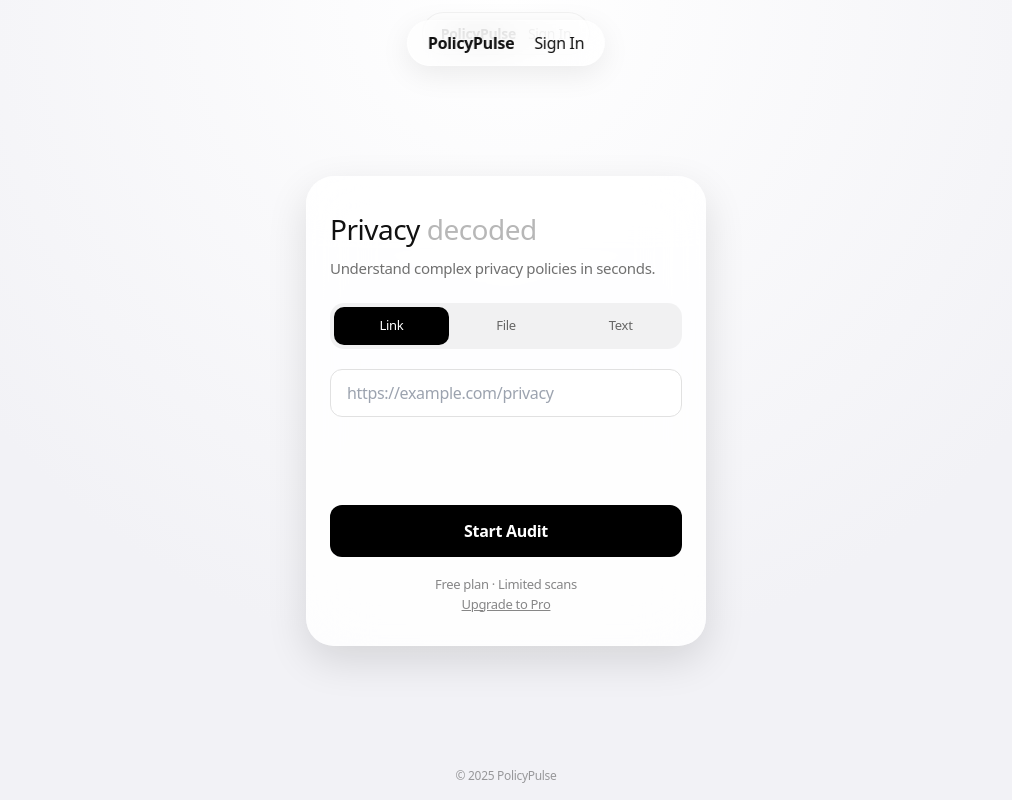
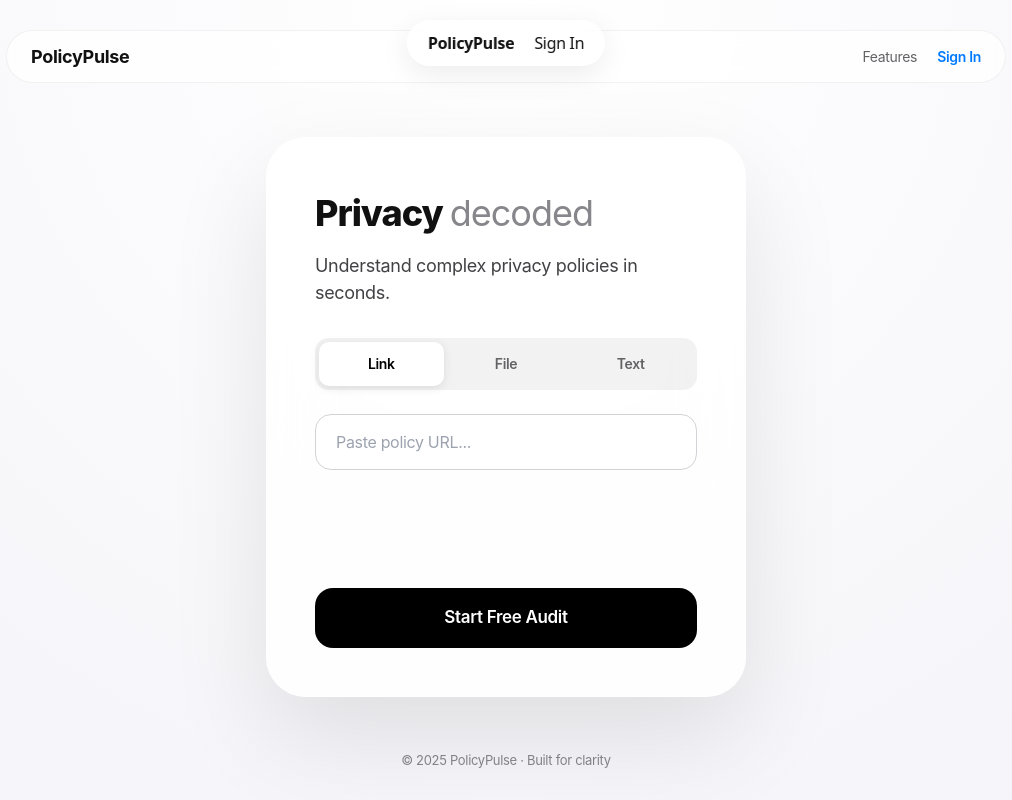
Before and after one commit to hitesh0702/policy-final-, a React (Vite) app: page / in a window 1280 px wide. Shown: the whole page, without its empty margins (134-1146 px from the left). Built offline with nearby package versions, Linux system fonts and the light colour scheme; no server answers.

Commit message:
Update HomePage.tsx

```diff
--- a/components/HomePage.tsx
+++ b/components/HomePage.tsx
@@ -1,105 +1,113 @@
-import React, { useState } from "react";
-
-const glass = {
-  background: "rgba(255,255,255,0.85)",
-  backdropFilter: "blur(30px)",
-  WebkitBackdropFilter: "blur(30px)",
-  borderRadius: 28,
-  // Reduced shadow for mobile so it doesn't look "dirty" on small screens
-  boxShadow: "0 15px 40px rgba(0,0,0,0.12)",
-};
+import React, { useState, useRef, useEffect } from "react";
 
 const HomePage = () => {
   const [mode, setMode] = useState<"link" | "file" | "text">("link");
+  const [fileName, setFileName] = useState<string | null>(null);
+  const [isMobile, setIsMobile] = useState(false);
+  const fileInputRef = useRef<HTMLInputElement>(null);
+
+  // Check screen size to adjust UI dynamically
+  useEffect(() => {
+    const checkSize = () => setIsMobile(window.innerWidth < 768);
+    checkSize();
+    window.addEventListener("resize", checkSize);
+    return () => window.removeEventListener("resize", checkSize);
+  }, []);
+
+  const handleFileClick = () => fileInputRef.current?.click();
+  const handleFileChange = (e: React.ChangeEvent<HTMLInputElement>) => {
+    if (e.target.files?.[0]) setFileName(e.target.files[0].name);
+  };
+
+  // Dynamic Styles
+  const containerStyle: React.CSSProperties = {
+    minHeight: "100svh",
+    background: "radial-gradient(circle at top, #ffffff 0%, #f4f4f9 100%)",
+    display: "flex",
+    flexDirection: "column",
+    fontFamily: '-apple-system, system-ui, sans-serif',
+    transition: "all 0.3s ease",
+  };
+
+  const cardStyle: React.CSSProperties = {
+    width: "100%",
+    // Mobile is narrow, Desktop is wider
+    maxWidth: isMobile ? "100%" : "480px",
+    padding: isMobile ? "32px 24px" : "48px",
+    background: "rgba(255,255,255,0.82)",
+    backdropFilter: "blur(30px)",
+    WebkitBackdropFilter: "blur(30px)",
+    borderRadius: isMobile ? 32 : 40,
+    boxShadow: isMobile
+      ? "0 20px 40px rgba(0,0,0,0.08)"
+      : "0 40px 100px rgba(0,0,0,0.1)",
+    border: "1px solid rgba(255,255,255,0.4)",
+    boxSizing: "border-box",
+  };
 
   return (
-    <div
-      style={{
-        // Changed to minHeight so it can grow if the keyboard pops up
-        minHeight: "100svh",
-        background: "radial-gradient(circle at top, #ffffff 0%, #f2f2f6 65%)",
-        display: "flex",
-        flexDirection: "column",
-        position: "relative",
-      }}
-    >
-      {/* HEADER */}
-      <div
-        style={{
-          paddingTop: "calc(12px + env(safe-area-inset-top))",
-          display: "flex",
-          justifyContent: "center",
-          width: "100%",
-          zIndex: 10,
-        }}
-      >
-        <div
-          style={{
-            padding: "10px 18px",
-            borderRadius: 999,
-            background: "rgba(255,255,255,0.9)",
-            backdropFilter: "blur(20px)",
-            display: "flex",
-            gap: 12,
-            fontSize: 14,
-            border: "1px solid rgba(0,0,0,0.05)"
-          }}
-        >
-          <strong>PolicyPulse</strong>
-          <span style={{ opacity: 0.5, cursor: "pointer" }}>Sign In</span>
-        </div>
-      </div>
-
-      {/* CENTER CARD */}
-      <div
-        style={{
-          flex: 1,
-          display: "flex",
-          alignItems: "center",
-          justifyContent: "center",
-          padding: "20px 16px", // Space for mobile edges
-        }}
-      >
+    <div style={containerStyle}>
+      {/* RESPONSIVE HEADER */}
+      <header style={{ padding: isMobile ? "20px 16px" : "30px 40px", display: "flex", justifyContent: "center" }}>
         <div style={{
           width: "100%",
-          maxWidth: 400,
-          padding: "32px 24px",
-          boxSizing: "border-box",
-          ...glass
+          maxWidth: 1000,
+          padding: "12px 24px",
+          borderRadius: 999,
+          background: "rgba(255,255,255,0.7)",
+          backdropFilter: "blur(10px)",
+          display: "flex",
+          justifyContent: "space-between",
+          alignItems: "center",
+          border: "1px solid rgba(0,0,0,0.05)"
         }}>
-          <h1 style={{ fontSize: 28, marginBottom: 8, letterSpacing: "-0.5px" }}>
-            Privacy <span style={{ opacity: 0.3 }}>decoded</span>
+          <strong style={{ fontSize: isMobile ? 16 : 18 }}>PolicyPulse</strong>
+          <nav style={{ display: "flex", gap: 20, alignItems: "center" }}>
+            {!isMobile && <span style={{ fontSize: 14, color: "#636366", cursor: "pointer" }}>Features</span>}
+            <span style={{ fontSize: 14, fontWeight: 600, color: "#007AFF", cursor: "pointer" }}>Sign In</span>
+          </nav>
+        </div>
+      </header>
+
+      {/* CONTENT AREA */}
+      <main style={{ flex: 1, display: "flex", alignItems: "center", justifyContent: "center", padding: "20px" }}>
+        <div style={cardStyle}>
+          <h1 style={{
+            fontSize: isMobile ? 28 : 36,
+            fontWeight: 800,
+            marginBottom: 12,
+            letterSpacing: "-1px"
+          }}>
+            Privacy <span style={{ color: "#86868b", fontWeight: 400 }}>decoded</span>
           </h1>
 
-          <p style={{ fontSize: 15, opacity: 0.6, marginBottom: 24, lineHeight: "1.4" }}>
+          <p style={{
+            fontSize: isMobile ? 16 : 18,
+            color: "#424245",
+            marginBottom: 32,
+            lineHeight: "1.5"
+          }}>
             Understand complex privacy policies in seconds.
           </p>
 
           {/* TABS */}
-          <div
-            style={{
-              display: "flex",
-              background: "rgba(0,0,0,0.05)",
-              borderRadius: 14,
-              padding: 4,
-              marginBottom: 20,
-            }}
-          >
+          <div style={{ display: "flex", background: "rgba(0,0,0,0.05)", borderRadius: 14, padding: 4, marginBottom: 24 }}>
             {["link", "file", "text"].map((t) => (
               <button
                 key={t}
                 onClick={() => setMode(t as any)}
                 style={{
                   flex: 1,
-                  height: 38,
+                  height: 44,
                   borderRadius: 10,
                   border: "none",
-                  background: mode === t ? "#000" : "transparent",
-                  color: mode === t ? "#fff" : "#666",
-                  fontSize: 13,
-                  fontWeight: 500,
-                  transition: "all 0.2s ease",
-                  cursor: "pointer"
+                  background: mode === t ? "#fff" : "transparent",
+                  color: mode === t ? "#000" : "#636366",
+                  fontSize: 14,
+                  fontWeight: 600,
+                  boxShadow: mode === t ? "0 2px 10px rgba(0,0,0,0.1)" : "none",
+                  cursor: "pointer",
+                  transition: "0.2s"
                 }}
               >
                 {t.charAt(0).toUpperCase() + t.slice(1)}
@@ -108,50 +116,37 @@
           </div>
 
           {/* INPUT AREA */}
-          <div style={{ minHeight: 120 }}>
+          <div style={{ minHeight: 150 }}>
             {mode === "link" && (
               <input
-                placeholder="https://example.com/privacy"
-                style={{
-                  width: "100%",
-                  height: 48,
-                  padding: "0 16px",
-                  borderRadius: 12,
-                  border: "1px solid #e1e1e1",
-                  fontSize: 16, // Prevents iOS zoom on focus
-                  boxSizing: "border-box"
-                }}
+                type="url"
+                placeholder="Paste policy URL..."
+                style={{ width: "100%", height: 56, padding: "0 20px", borderRadius: 16, border: "1px solid #d2d2d7", fontSize: 16, outline: "none" }}
               />
             )}
 
             {mode === "file" && (
               <div
+                onClick={handleFileClick}
                 style={{
-                  border: "2px dashed #e1e1e1",
-                  borderRadius: 12,
-                  padding: "24px 10px",
+                  border: "2px dashed #d2d2d7",
+                  borderRadius: 16,
+                  padding: isMobile ? "40px 20px" : "60px 20px",
                   textAlign: "center",
-                  fontSize: 14,
-                  color: "#888",
+                  cursor: "pointer",
+                  background: "rgba(0,0,0,0.01)",
                 }}
               >
-                Tap to upload PDF
+                <input type="file" ref={fileInputRef} onChange={handleFileChange} style={{ display: 'none' }} accept=".pdf,.txt" />
+                <div style={{ fontSize: 16, fontWeight: 600 }}>{fileName || "Click to upload PDF"}</div>
+                <div style={{ fontSize: 13, color: "#86868b", marginTop: 8 }}>Supports PDF, TXT up to 10MB</div>
               </div>
             )}
 
             {mode === "text" && (
               <textarea
-                placeholder="Paste privacy policy text…"
-                style={{
-                  width: "100%",
-                  height: 120,
-                  padding: 16,
-                  borderRadius: 12,
-                  border: "1px solid #e1e1e1",
-                  fontSize: 16,
-                  resize: "none",
-                  boxSizing: "border-box"
-                }}
+                placeholder="Paste text here..."
+                style={{ width: "100%", height: 150, padding: 20, borderRadius: 16, border: "1px solid #d2d2d7", fontSize: 16, resize: "none", outline: "none" }}
               />
             )}
           </div>
@@ -159,49 +154,26 @@
           <button
             style={{
               width: "100%",
-              height: 52,
-              borderRadius: 12,
+              height: 60,
+              borderRadius: 18,
               background: "#000",
               color: "#fff",
               border: "none",
-              fontSize: 16,
+              fontSize: 17,
               fontWeight: 600,
-              marginTop: 16,
-              cursor: "pointer"
+              marginTop: 24,
+              cursor: "pointer",
+              transition: "transform 0.1s active",
             }}
           >
-            Start Audit
+            Start Free Audit
           </button>
+        </div>
+      </main>
 
-          <div
-            style={{
-              marginTop: 18,
-              textAlign: "center",
-              fontSize: 13,
-              opacity: 0.5,
-            }}
-          >
-            Free plan · Limited scans
-            <br />
-            <span style={{ textDecoration: "underline", cursor: "pointer" }}>
-              Upgrade to Pro
-            </span>
-          </div>
-        </div>
-      </div>
-
-      {/* FOOTER */}
-      <div
-        style={{
-          paddingBottom: "calc(15px + env(safe-area-inset-bottom))",
-          width: "100%",
-          textAlign: "center",
-          fontSize: 12,
-          opacity: 0.4,
-        }}
-      >
-        © 2025 PolicyPulse
-      </div>
+      <footer style={{ padding: "30px", textAlign: "center", fontSize: 13, color: "#86868b" }}>
+        © 2025 PolicyPulse · Built for clarity
+      </footer>
     </div>
   );
 };
```
